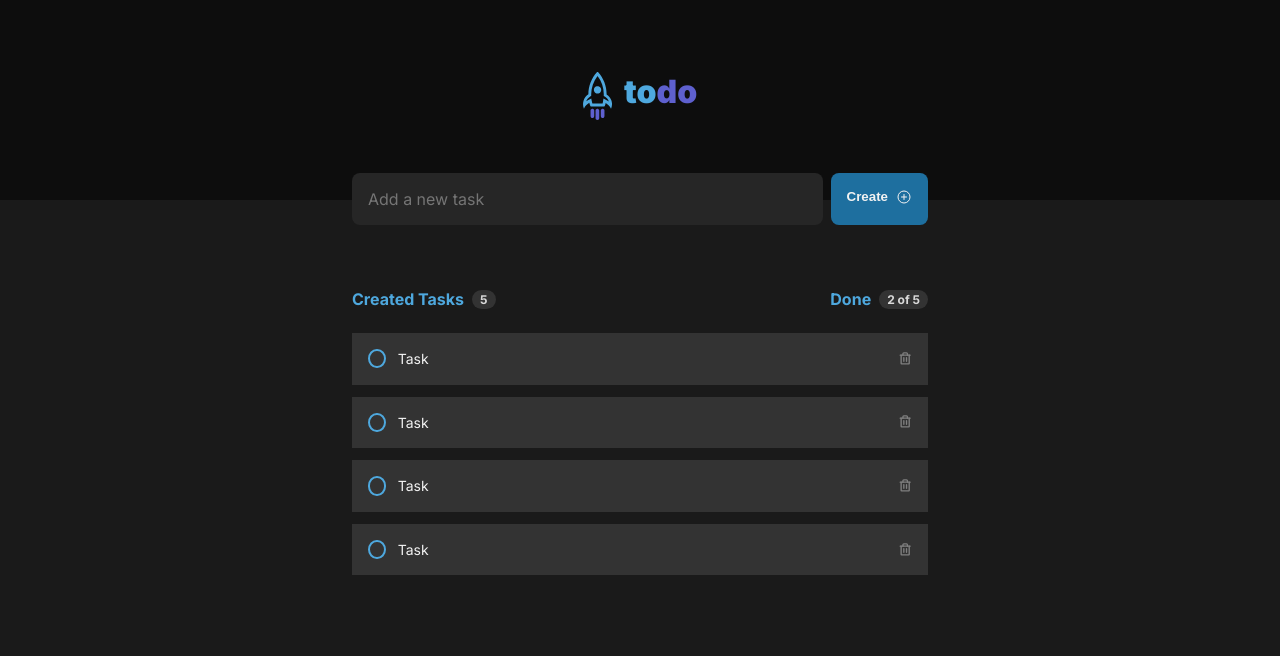
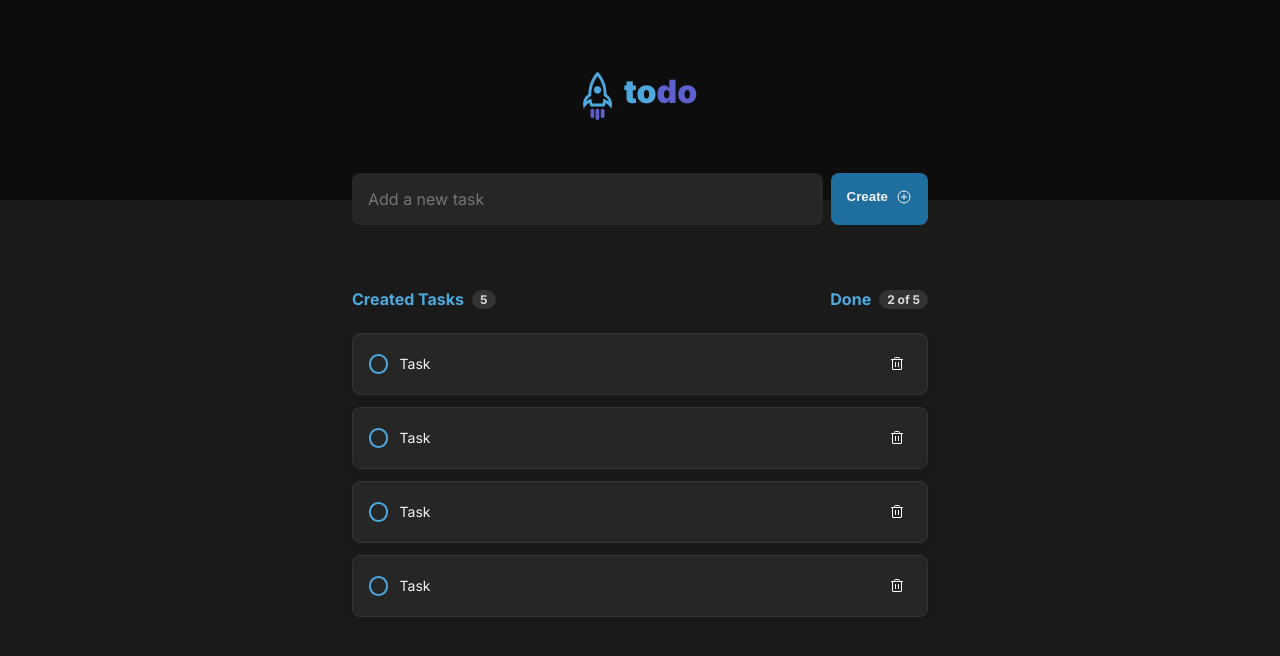
Before and after one commit to samantafluture/todo-app-reactjs-ts, a React (Vite) app: page / in a window 1280 px wide. Shown: the top 656 px of the page. Built offline with nearby package versions, Linux system fonts and the light colour scheme.

Commit message:
create task component and styles

```diff
--- a/src/components/Task.module.css
+++ b/src/components/Task.module.css
@@ -1,7 +1,10 @@
 .task {
 	margin: 0.75rem 0;
 	padding: 1rem;
-    background-color: var(--gray-400);
+	background-color: var(--gray-500);
+    border: 1px solid var(--gray-400);
+    box-shadow: 0px 2px 8px rgba(0, 0, 0, 0.06);
+    border-radius: 8px;
 
 	display: flex;
 	gap: 0.75rem;
@@ -9,23 +12,33 @@
 	justify-content: space-between;
 }
 
-.task input[type="checkbox"] {
+.task input[type='checkbox'] {
 	-webkit-appearance: none;
 	background-color: transparent;
 	border: 2px solid var(--blue);
 	outline: 0;
-    width: 1.2rem;
+	width: 1.3rem;
 	height: 1.2rem;
 	border-radius: 50%;
+	cursor: pointer;
 }
 
-.task input[type="checkbox"]:checked {
+.task input[type='checkbox']:hover {
+    background-color: var(--blue-dark-opacity);
+}
+
+.task input[type='checkbox']:checked {
 	background-color: var(--purple-dark);
 	border: 2px solid var(--purple-dark);
 	position: relative;
 }
 
-.task input[type="checkbox"]:checked:after {
+.task input[type='checkbox']:checked:hover {
+	background-color: var(--purple);
+    border: 2px solid var(--purple);
+}
+
+.task input[type='checkbox']:checked:after {
 	content: '\2714';
 	position: absolute;
 	top: 0px;
@@ -40,3 +53,23 @@
 	line-height: 1.4;
 	width: 100%;
 }
+
+.deleteTask {
+	cursor: pointer;
+	border: 0;
+	background-color: transparent;
+    padding: 0.375rem 0.375rem 0.188rem 0.375rem;
+}
+
+.deleteTask:hover {
+	border-radius: 4px;
+	background-color: var(--gray-400);
+}
+
+.deleteTask > * {
+	color: var(--white);
+}
+
+.deleteTask > *:hover {
+    color: var(--danger);
+}
--- a/src/components/Task.tsx
+++ b/src/components/Task.tsx
@@ -1,14 +1,15 @@
-import { Trash, Check } from 'phosphor-react';
+import { Trash } from 'phosphor-react';
 
 import styles from './Task.module.css';
 
 export function Task() {
 	return (
-			<div className={styles.task}>
-                <input type="checkbox" className={styles.taskCheckbox} />
-				<article className={styles.taskContent}>Task</article>
-                <Trash size={16} weight="bold" />
-			</div>
-
+		<div className={styles.task}>
+			<input type='checkbox' title='Check task' />
+			<article className={styles.taskContent}>Task</article>
+			<button type='button' title='Delete task' className={styles.deleteTask}>
+				<Trash size={16} />
+			</button>
+		</div>
 	);
 }
--- a/src/global.css
+++ b/src/global.css
@@ -14,6 +14,7 @@
 
     --blue: #4EA8DE;
     --blue-dark: #1E6F9F;
+    --blue-dark-opacity: rgba(30,111,159, 0.2);
 
     --danger: #E25858;
 }
```
Lines whose indentation alone changed are shown as unchanged.
